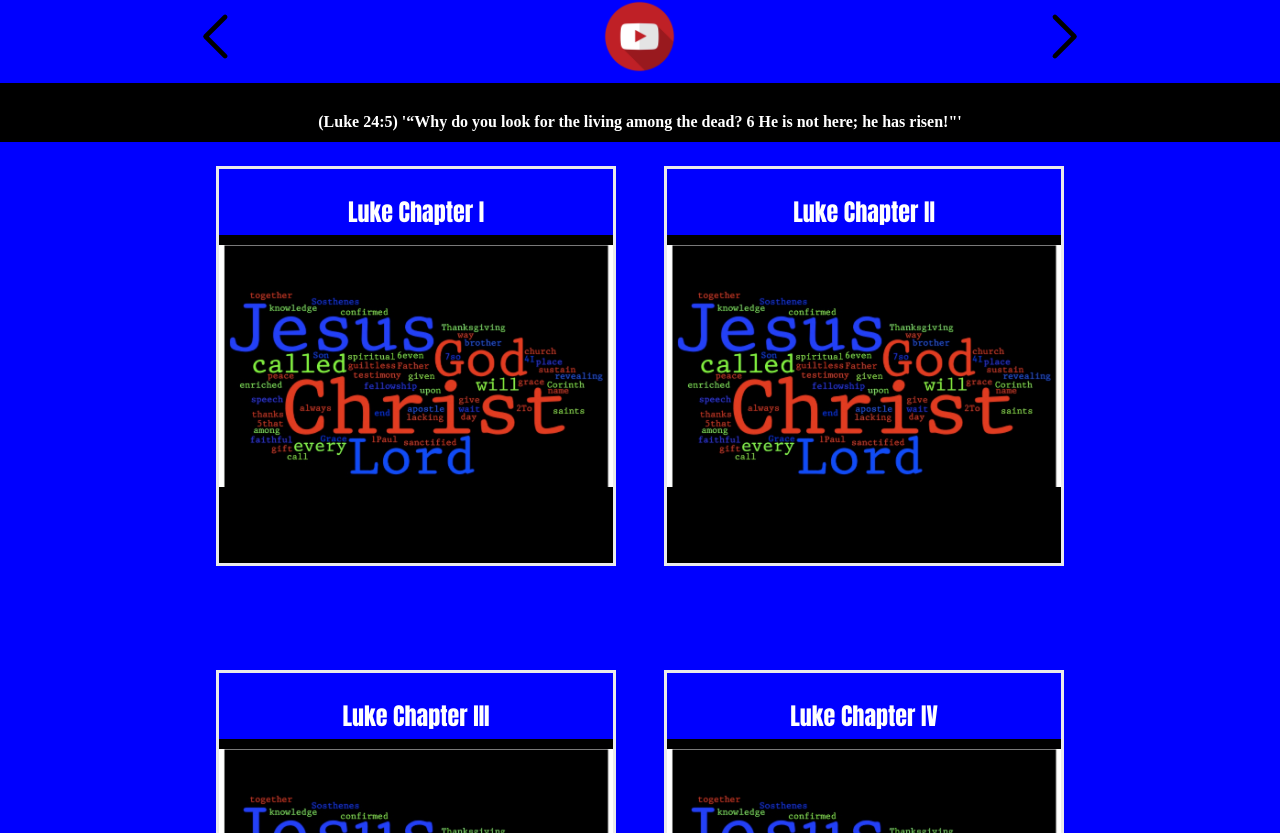
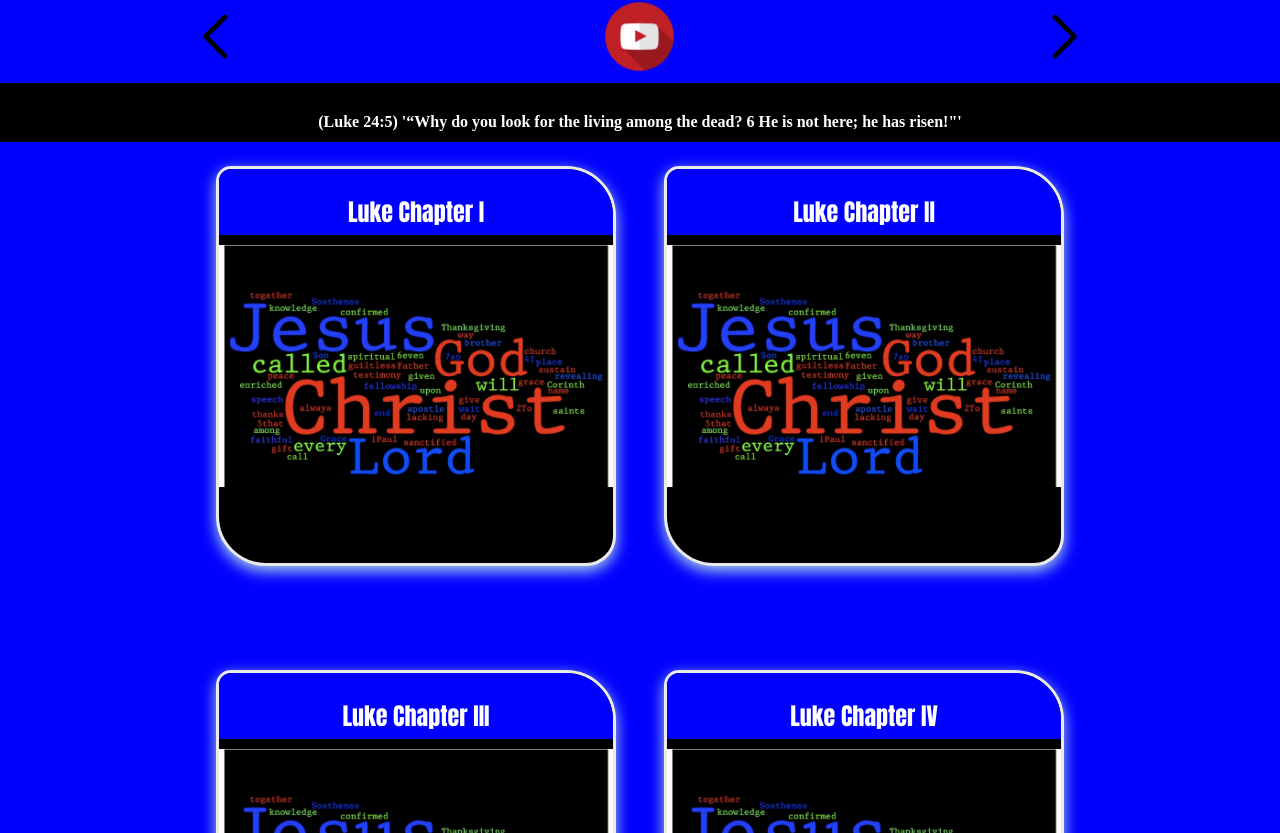
Before and after one commit to jnutt367/luke, a Next.js app: page / in a window 1280 px wide. Shown: the part 787-1620 px from the top of the page. Built offline with nearby package versions, Linux system fonts and the light colour scheme.

Commit message:
Update Home.module.css

```diff
--- a/styles/Home.module.css
+++ b/styles/Home.module.css
@@ -309,6 +309,8 @@
 .card {
     background-image: url(/wordle_blue_jesus.jpeg);
     background-repeat: no-repeat;
+    border-radius: 15px 50px 30px;
+    box-shadow: lightblue 0px 5px 15px;
     background-position: center;
     background-position-x: center;
     background-position-y: center;
```
